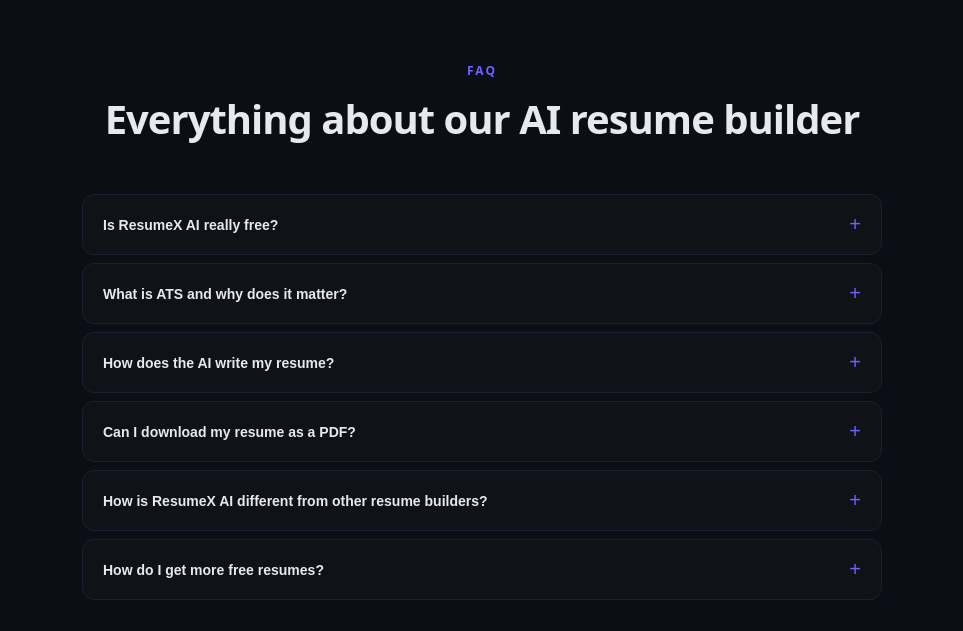
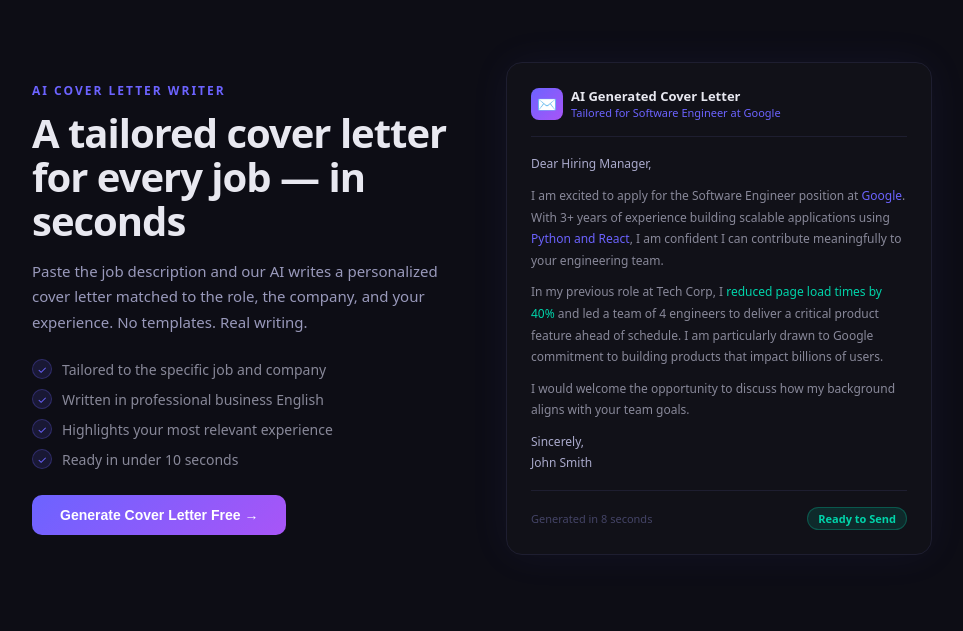
Before and after one commit to gp6867/resume-builder, a Next.js app in the folder frontend/: page / in a window 1280 px wide. Shown: the part 3149-3780 px from the top of the page, without its empty margins (158-1121 px from the left). Built offline with nearby package versions, Linux system fonts and the light colour scheme.

Commit message:
Add cover letter animation section

```diff
--- a/frontend/app/page.tsx
+++ b/frontend/app/page.tsx
@@ -330,6 +330,72 @@
           </div>
         </section>
 
+
+        {/* COVER LETTER ANIMATION */}
+        <section style={{ padding: isMobile ? '60px 16px' : '100px 20px', background: '#0d0d15' }}>
+          <div style={{ maxWidth: '900px', margin: '0 auto' }}>
+            <div style={{ display: 'grid', gridTemplateColumns: isMobile ? '1fr' : '1fr 1fr', gap: '48px', alignItems: 'center' }}>
+
+              {/* Left - Text */}
+              <div>
+                <div style={{ fontSize: '12px', color: '#6c63ff', fontWeight: 700, letterSpacing: '2px', textTransform: 'uppercase', marginBottom: '12px' }}>AI Cover Letter Writer</div>
+                <h2 style={{ fontSize: isMobile ? '28px' : '40px', fontWeight: 900, letterSpacing: '-1px', marginBottom: '16px', lineHeight: 1.1 }}>
+                  A tailored cover letter for every job — in seconds
+                </h2>
+                <p style={{ color: '#9999bb', fontSize: '15px', lineHeight: 1.7, marginBottom: '24px' }}>
+                  Paste the job description and our AI writes a personalized cover letter matched to the role, the company, and your experience. No templates. Real writing.
+                </p>
+                {[
+                  'Tailored to the specific job and company',
+                  'Written in professional business English',
+                  'Highlights your most relevant experience',
+                  'Ready in under 10 seconds',
+                ].map(item => (
+                  <div key={item} style={{ display: 'flex', alignItems: 'center', gap: '10px', marginBottom: '10px' }}>
+                    <div style={{ width: '20px', height: '20px', borderRadius: '50%', background: '#6c63ff22', border: '1px solid #6c63ff44', display: 'flex', alignItems: 'center', justifyContent: 'center', fontSize: '11px', color: '#6c63ff', flexShrink: 0 }}>✓</div>
+                    <div style={{ fontSize: '14px', color: '#888899' }}>{item}</div>
+                  </div>
+                ))}
+                <Link href="/builder">
+                  <button style={{ background: 'linear-gradient(135deg, #6c63ff, #a855f7)', color: 'white', padding: '12px 28px', borderRadius: '10px', border: 'none', cursor: 'pointer', fontSize: '14px', fontWeight: 700, marginTop: '16px' }}>
+                    Generate Cover Letter Free →
+                  </button>
+                </Link>
+              </div>
+
+              {/* Right - Cover Letter Preview */}
+              <div style={{ background: '#111118', border: '1px solid #1e1e30', borderRadius: '16px', padding: '24px', boxShadow: '0 0 40px #6c63ff11' }}>
+                <div style={{ display: 'flex', alignItems: 'center', gap: '8px', marginBottom: '16px', paddingBottom: '16px', borderBottom: '1px solid #1e1e30' }}>
+                  <div style={{ width: '32px', height: '32px', borderRadius: '8px', background: 'linear-gradient(135deg, #6c63ff, #a855f7)', display: 'flex', alignItems: 'center', justifyContent: 'center', fontSize: '16px' }}>✉️</div>
+                  <div>
+                    <div style={{ fontSize: '13px', fontWeight: 700, color: '#e8e8f0' }}>AI Generated Cover Letter</div>
+                    <div style={{ fontSize: '11px', color: '#6c63ff' }}>Tailored for Software Engineer at Google</div>
+                  </div>
+                </div>
+
+                <div style={{ fontSize: '12px', color: '#888899', lineHeight: 1.8 }}>
+                  <p style={{ marginBottom: '10px', color: '#aaaacc' }}>Dear Hiring Manager,</p>
+                  <p style={{ marginBottom: '10px' }}>
+                    I am excited to apply for the Software Engineer position at <span style={{ color: '#6c63ff' }}>Google</span>. With 3+ years of experience building scalable applications using <span style={{ color: '#6c63ff' }}>Python and React</span>, I am confident I can contribute meaningfully to your engineering team.
+                  </p>
+                  <p style={{ marginBottom: '10px' }}>
+                    In my previous role at Tech Corp, I <span style={{ color: '#00d4aa' }}>reduced page load times by 40%</span> and led a team of 4 engineers to deliver a critical product feature ahead of schedule. I am particularly drawn to Google commitment to building products that impact billions of users.
+                  </p>
+                  <p style={{ marginBottom: '10px' }}>
+                    I would welcome the opportunity to discuss how my background aligns with your team goals.
+                  </p>
+                  <p style={{ color: '#aaaacc' }}>Sincerely,<br />John Smith</p>
+                </div>
+
+                <div style={{ marginTop: '16px', paddingTop: '16px', borderTop: '1px solid #1e1e30', display: 'flex', justifyContent: 'space-between', alignItems: 'center' }}>
+                  <div style={{ fontSize: '11px', color: '#444466' }}>Generated in 8 seconds</div>
+                  <div style={{ fontSize: '11px', background: '#00d4aa22', border: '1px solid #00d4aa44', color: '#00d4aa', padding: '3px 10px', borderRadius: '999px', fontWeight: 600 }}>Ready to Send</div>
+                </div>
+              </div>
+            </div>
+          </div>
+        </section>
+
         {/* FAQ */}
         <section style={{ padding: isMobile ? '60px 16px' : '100px 20px', background: '#0d0d15' }}>
           <div style={{ maxWidth: '800px', margin: '0 auto' }}>
```
